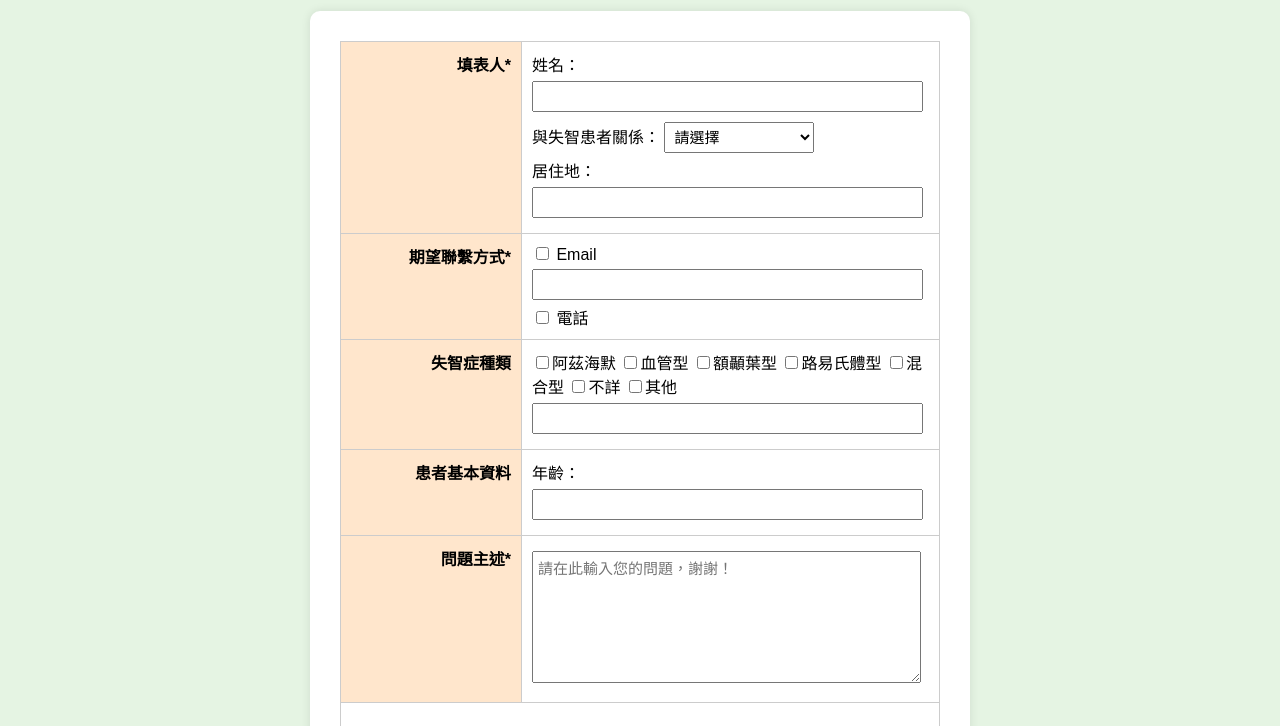
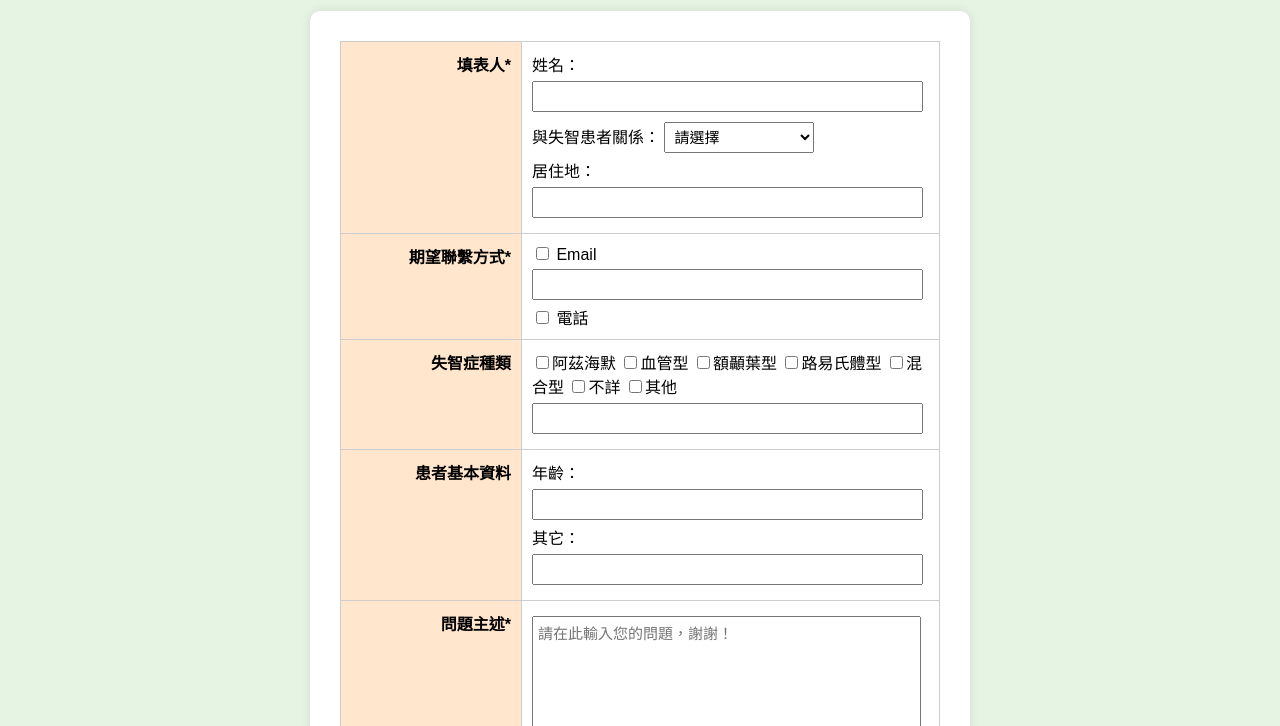
Before and after one commit to 91122209/Dementiacare, a website: page email.html in a window 1280 px wide. Shown: the part 226-952 px from the top of the page. Drawn offline with Linux system fonts and the light colour scheme.

Commit message:
Update email.html

```diff
--- a/email.html
+++ b/email.html
@@ -183,6 +183,7 @@
         <th>患者基本資料</th>
         <td>
           年齡：<input type="text" name="birth"><br>
+          其它：<input type="text" name="birth"><br>
         </td>
       </tr>
 
```
